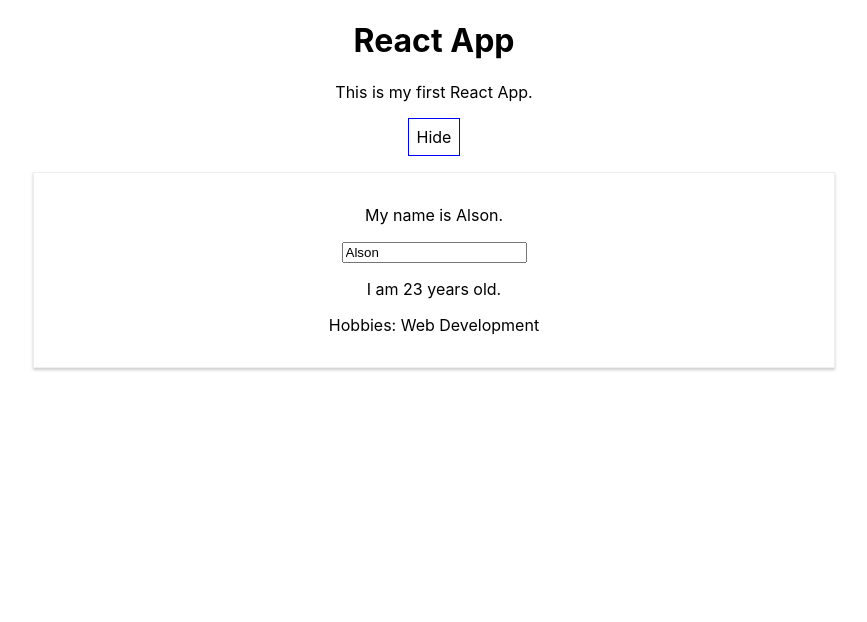
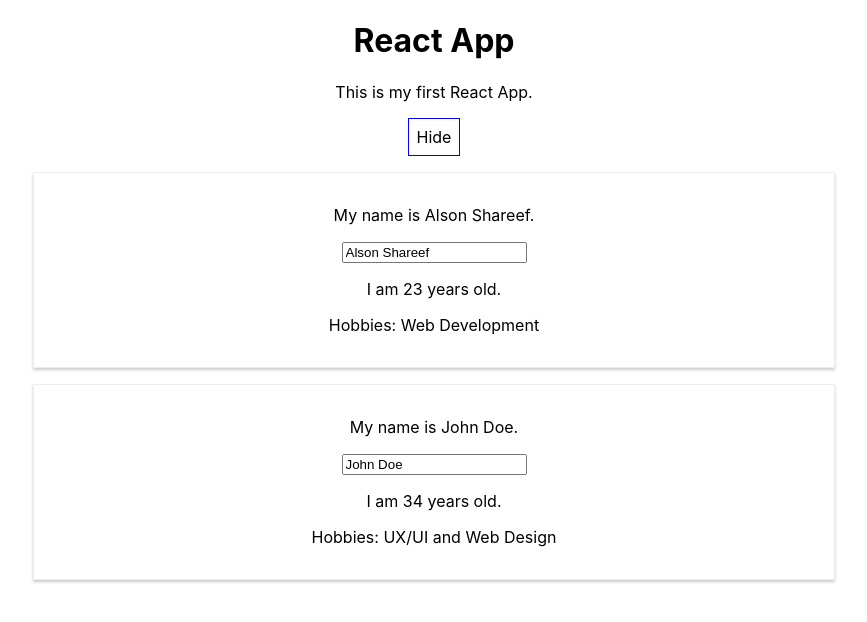
Before and after one commit to alsonshareef/react-playground, a React (Create React App) app: page / in a window 1280 px wide. Both pictures are taken after a click on the button "Show". Shown: the top 622 px of the page, without its empty margins (206-1073 px from the left). Built offline with nearby package versions, Linux system fonts and the light colour scheme.

Commit message:
Added another person to state and deletePersonHandler to delete a person from state in an immutable way.

```diff
--- a/src/App.js
+++ b/src/App.js
@@ -5,52 +5,38 @@ import { Person } from "./components/Person/Person";
 export default class App extends Component {
 	// Main app component state.
 	state = {
-		persons: [{ name: "Alson", age: 23, hobbies: "Web Development" }],
+		persons: [
+			{ name: "Alson Shareef", age: 23, hobbies: "Web Development" },
+			{ name: "John Doe", age: 34, hobbies: "UX/UI and Web Design" }
+		],
 		showPersons: false
 	};
 
-	// 1. Toggles name to fullname and firstname when clicked.
-	clickNameHandler = newName => {
-		if (this.state.persons[0].name === "Alson") {
-			this.setState({
-				persons: [
-					{
-						name: newName,
-						age: 23,
-						hobbies: "Web Development"
-					}
-				]
-			});
-		} else {
-			this.setState({
-				persons: [
-					{
-						name: "Alson",
-						age: 23,
-						hobbies: "Web Development"
-					}
-				]
-			});
-		}
+	// 1. Toggles the display of Person components
+	togglePersonsHandler = () => {
+		const isShowing = this.state.showPersons;
+		this.setState({ showPersons: !isShowing });
 	};
 
-	// 2. Input change handler for changing UI based on input value.
+	// 2. Deletes a person from app state.
+	deletePersonHandler = personIndex => {
+		const persons = [...this.state.persons];
+		persons.splice(personIndex, 1);
+		this.setState({ persons: persons });
+	};
+
+	// 3. Input change handler for changing UI based on input value.
 	inputChangeHandler = e => {
 		this.setState({
 			persons: [
+				{ name: "Alson Shareef", age: 23, hobbies: "Web Development" },
 				{
 					name: e.target.value,
-					age: 23,
-					hobbies: "Web Development"
+					age: 34,
+					hobbies: "UX/UI and Web Design"
 				}
 			]
 		});
-	};
-
-	// 3. Toggles the display of Person components
-	togglePersonsHandler = () => {
-		const isShowing = this.state.showPersons;
-		this.setState({ showPersons: !isShowing });
 	};
 
 	// Main app render method.
@@ -70,16 +56,15 @@ export default class App extends Component {
 		if (this.state.showPersons) {
 			persons = (
 				<div>
-					{this.state.persons.map(person => {
+					{this.state.persons.map((person, index) => {
 						return (
 							<Person
-								clickName={this.clickNameHandler.bind(
-									this,
-									"Alson Shareef"
-								)}
-								nameChange={this.inputChangeHandler}
 								name={person.name}
 								age={person.age}
+								nameChange={this.inputChangeHandler}
+								deletePerson={() =>
+									this.deletePersonHandler(index)
+								}
 							>
 								Hobbies: {person.hobbies}
 							</Person>
```
